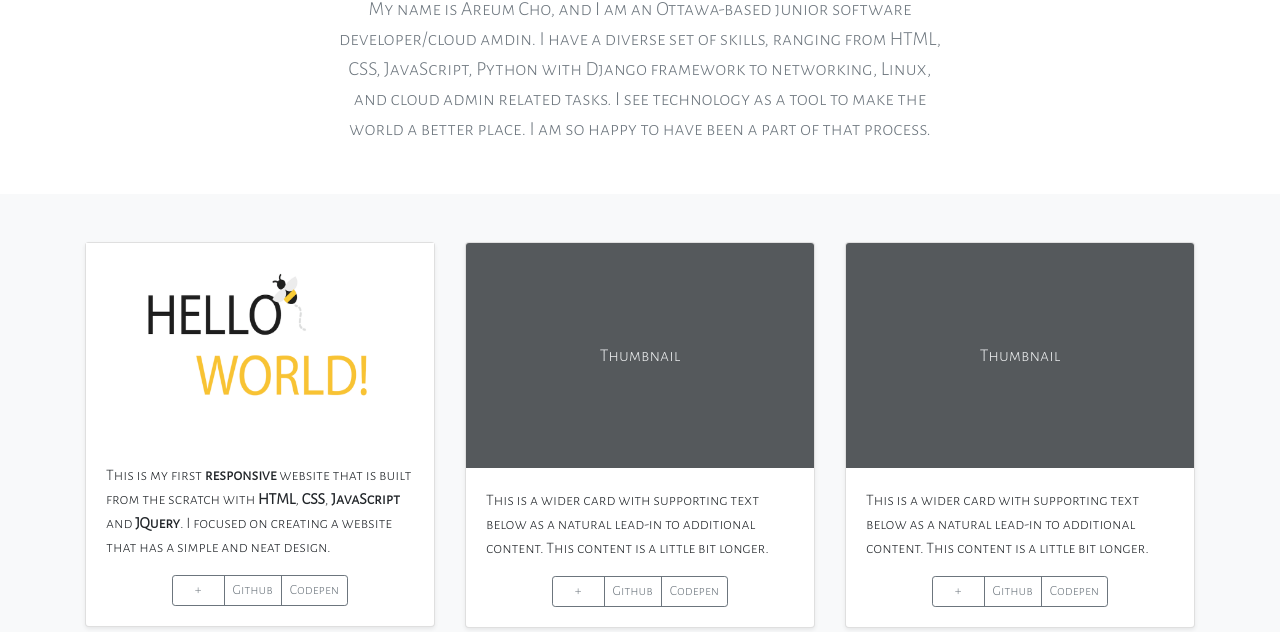
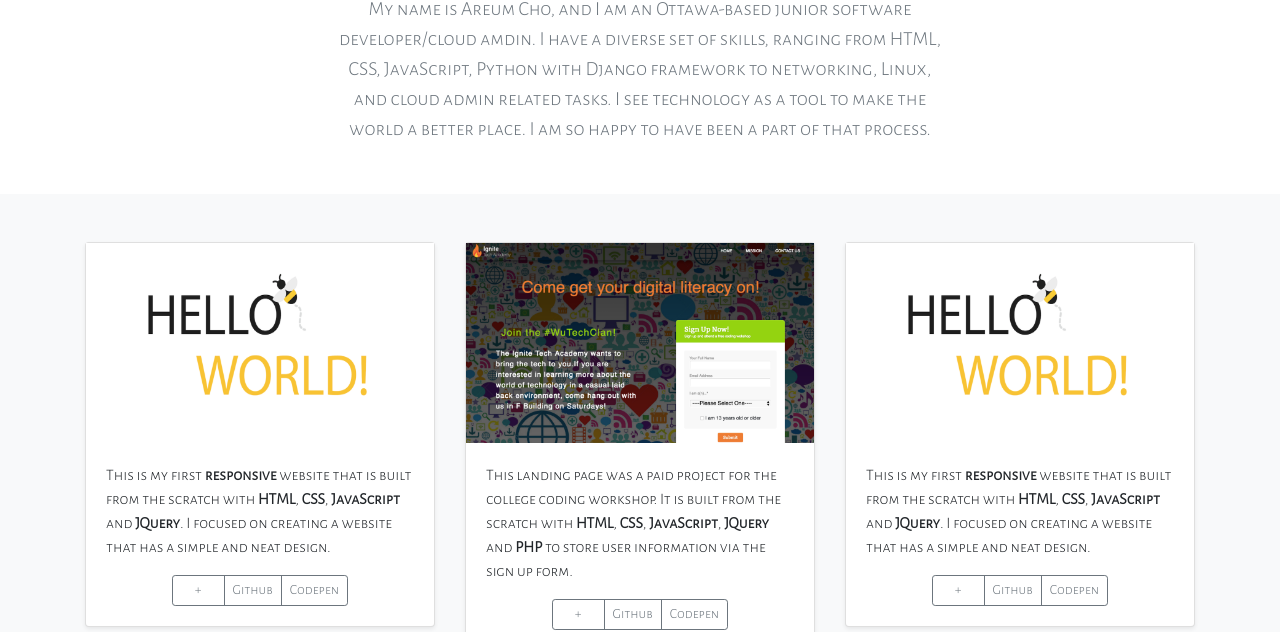
Before and after one commit to areumcho/portfolio, a plain HTML site: page index.html in a window 1280 px wide. Shown: the part 168-800 px from the top of the page. Drawn offline with nearby package versions, Linux system fonts and the light colour scheme.

Commit message:
Add the second project - ignite

```diff
--- a/index.html
+++ b/index.html
@@ -106,6 +106,9 @@
     <div class="container">
 
       <div class="row">
+
+<!--       First project - portfolio-->
+
         <div class="col-md-4">
           <div class="card mb-4 shadow-sm">
               <a href="img/web-image.png" data-lightbox="gallery"><img src="img/web-image.png" width="100%" height="200"></a>
@@ -124,31 +127,42 @@
             </div>
           </div>
         </div>
+
+<!--       Second project - Ignite-->
         <div class="col-md-4">
           <div class="card mb-4 shadow-sm">
-            <svg class="bd-placeholder-img card-img-top" width="100%" height="225" xmlns="http://www.w3.org/2000/svg" preserveAspectRatio="xMidYMid slice" focusable="false" role="img" aria-label="Placeholder: Thumbnail"><title>Placeholder</title><rect fill="#55595c" width="100%" height="100%"/><text fill="#eceeef" dy=".3em" x="50%" y="50%">Thumbnail</text></svg>
+              <a href="img/ignite-image.png" data-lightbox="galleryTwo"><img src="img/ignite-image.png" width="100%" height="200"></a>
+
             <div class="card-body">
-              <p class="card-text">This is a wider card with supporting text below as a natural lead-in to additional content. This content is a little bit longer.</p>
+                <p class="card-text">This landing page was a paid project for the college coding workshop. It is built from the scratch with <b>HTML</b>, <b>CSS</b>, <b>JavaScript</b>, <b>JQuery</b> and <b>PHP</b> to store user information via the sign up form.</p>
               <div class="d-flex justify-content-between align-items-center">
                    <div class="btn-group">
-                  <button type="button" class="btn btn-sm btn-outline-secondary"> &emsp;+&emsp; </button>
-                  <button type="button" class="btn btn-sm btn-outline-secondary">Github</button>
-                  <button type="button" class="btn btn-sm btn-outline-secondary">Codepen</button>
+
+                       <a href="img/full_screen_ignite.jpg" data-lightbox="galleryTwo" class="btn btn-sm btn-outline-secondary"> &emsp;+&emsp;</a>
+
+                  <button onclick="window.location='https://github.com/areumcho/ignitecodeacad';" type="button" class="btn btn-sm btn-outline-secondary">Github</button>
+                  <button onclick="window.location='https://codepen.io/imareumcho/project/editor/XxOBxy';" type="button" class="btn btn-sm btn-outline-secondary">Codepen</button>
                 </div>
               </div>
             </div>
           </div>
         </div>
+
+<!--       Third project - YAML-->
+
         <div class="col-md-4">
           <div class="card mb-4 shadow-sm">
-            <svg class="bd-placeholder-img card-img-top" width="100%" height="225" xmlns="http://www.w3.org/2000/svg" preserveAspectRatio="xMidYMid slice" focusable="false" role="img" aria-label="Placeholder: Thumbnail"><title>Placeholder</title><rect fill="#55595c" width="100%" height="100%"/><text fill="#eceeef" dy=".3em" x="50%" y="50%">Thumbnail</text></svg>
+              <a href="img/web-image.png" data-lightbox="gallery"><img src="img/web-image.png" width="100%" height="200"></a>
+
             <div class="card-body">
-              <p class="card-text">This is a wider card with supporting text below as a natural lead-in to additional content. This content is a little bit longer.</p>
+                <p class="card-text">This is my first <b>responsive</b> website that is built from the scratch with <b>HTML</b>, <b>CSS</b>, <b>JavaScript</b> and <b>JQuery</b>. I focused on creating a website that has a simple and neat design.</p>
               <div class="d-flex justify-content-between align-items-center">
                    <div class="btn-group">
-                  <button type="button" class="btn btn-sm btn-outline-secondary"> &emsp;+&emsp; </button>
-                  <button type="button" class="btn btn-sm btn-outline-secondary">Github</button>
-                  <button type="button" class="btn btn-sm btn-outline-secondary">Codepen</button>
+
+                       <a href="img/full_screen_portfolio.png" data-lightbox="gallery" class="btn btn-sm btn-outline-secondary"> &emsp;+&emsp;</a>
+
+                  <button onclick="window.location='https://github.com/areumcho/areumcho.github.io';" type="button" class="btn btn-sm btn-outline-secondary">Github</button>
+                  <button onclick="window.location='https://codepen.io/imareumcho/project/editor/XxOBxy';" type="button" class="btn btn-sm btn-outline-secondary">Codepen</button>
                 </div>
               </div>
             </div>
```
Also changed, not shown: img/full_screen_ignite.jpg (added), img/ignite-image.png (added).
